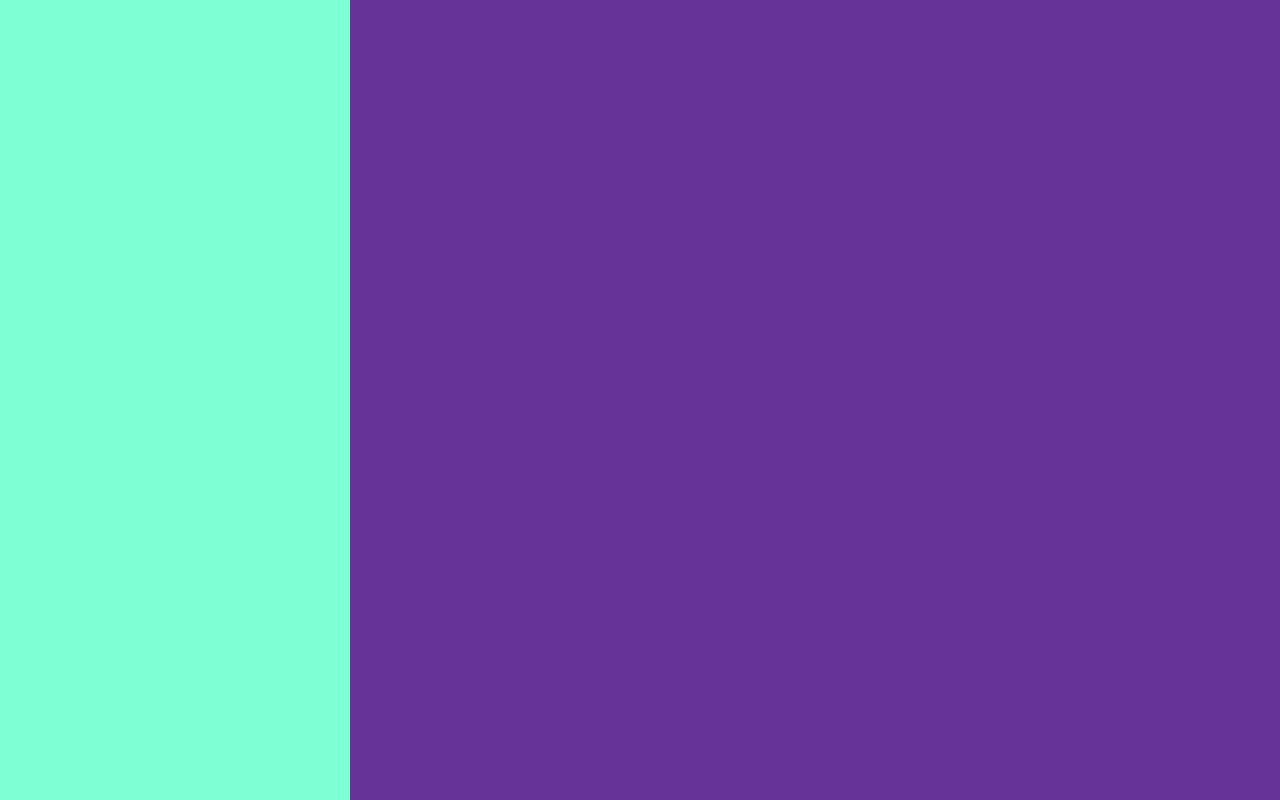
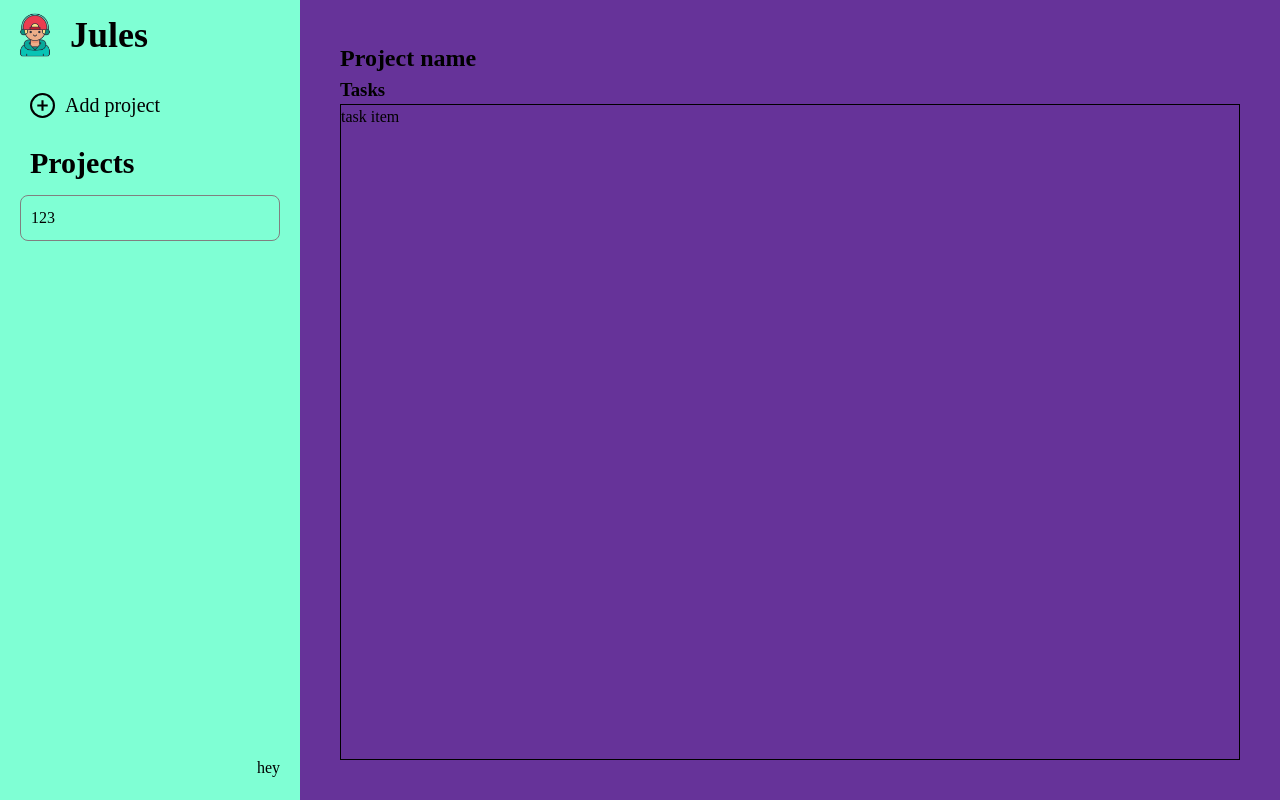
Before and after one commit to wishyrater/odin-todo-list, a website built with webpack: page src/template.html in a window 1280 px wide. Built offline with nearby package versions, Linux system fonts and the light colour scheme.

Commit message:
Add rought design outline

```diff
--- a/package.json
+++ b/package.json
@@ -12,6 +12,7 @@
   "description": "An Odin Project project: Todo list",
   "devDependencies": {
     "css-loader": "^7.1.2",
+    "html-loader": "^5.1.0",
     "html-webpack-plugin": "^5.6.3",
     "style-loader": "^4.0.0",
     "webpack": "^5.96.1",
--- a/src/style.css
+++ b/src/style.css
@@ -42,13 +42,94 @@ h1, h2, h3, h4, h5, h6 {
     height: 100vh;
 
     display: grid;
-    grid-template-columns: 350px 1fr;
+    grid-template-columns: 300px 1fr;
 }
 
 .sidebar {
     background-color: aquamarine;
+
+    display: flex;
+    flex-direction: column;
+    gap: 20px;
+}
+
+.profile-container {
+    display: flex;
+    justify-content: flex-start;
+    align-items: center;
+    height: 70px;
+
+}
+
+.profile-picture {
+    max-width: 70px;
+}
+
+.profile-name h1 {
+    font-size: 36px;
+}
+
+.add-project-container {
+    align-self: start;
+    margin: 0 30px;
+
+    display: flex;
+    justify-content: flex-start;
+    align-items: center;
+    gap: 10px;
+
+}
+
+.add-project-container:hover {
+    cursor: pointer;
+}
+
+#add-icon {
+    max-width: 25px;
+}
+
+.add-project-text {
+    font-size: 20px
+}
+
+.projects-container {
+    display: flex;
+    flex-direction: column;
+    gap: 10px;
+}
+
+.projects-header {
+    font-size: 20px;
+    margin: 0 30px;
+}
+
+.project-items {
+    display: grid;
+    gap: 10px;
+    margin: 0 20px;
+}
+
+.project-item {
+    border: 1px solid grey;
+    border-radius: 8px;
+    padding: 10px;
+}
+
+.theme-container {
+    margin-top: auto;
+    padding: 0 20px 20px 0;
+    align-self: flex-end;
 }
 
 .main {
     background-color: rebeccapurple;
+    padding: 40px;
+
+    display: grid;
+    grid-template-rows: min-content min-content 1fr;
 }
+
+.tasks-container {
+    border: 1px solid black;
+    display: grid;
+}
--- a/src/template.html
+++ b/src/template.html
@@ -8,9 +8,40 @@
 <body>
     <div class="content">
         <div class="sidebar">
+            <div class="profile-container">
+                <div class="profile-picture">
+                    <img src="./images/gamer.png" alt="Profile picture">
+                </div>
+                <div class="profile-name">
+                    <h1>Jules</h1>
+                </div>
+            </div>
+            <div class="add-project-container">
+                <img src="images/add.svg" alt="Add project icon" id="add-icon">
+                <div class="add-project-text">Add project</div>
+            </div>
+            <div class="projects-container">
+                <div class="projects-header">
+                    <h2>Projects</h2>
+                </div>
+                <div class="project-items">
+                    <div class="project-item">123</div>
+                </div>
+            </div>
+            <div class="theme-container">
+                hey
+            </div>
         </div>
         <div class="main">
+            <h2>Project name</h2>
+            <h3>Tasks</h3>
+            <div class="tasks-container">
+                <div class="task-item">
+                    task item
+                </div>
+            </div>
         </div>
     </div>
 </body>
 </html>
+<!-- <a href="https://www.flaticon.com/free-icons/profile" title="profile icons">Profile icons created by Muammark - Flaticon</a> -->
--- a/webpack.common.js
+++ b/webpack.common.js
@@ -22,6 +22,10 @@ module.exports = {
                 test: /\.css$/i,
                 use: ['style-loader', 'css-loader'],
             },
+            {
+                test: /\.html$/i,
+                loader: "html-loader",
+            },
         ],
     },
 };
```
Also changed, not shown: src/images/add.svg (added), src/images/bright.svg (added), src/images/dark.svg (added), src/images/gamer.png (added), 1 other file.
